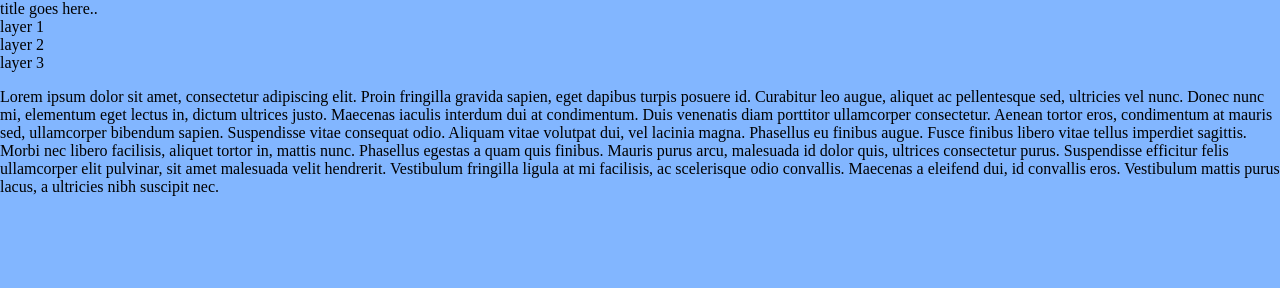
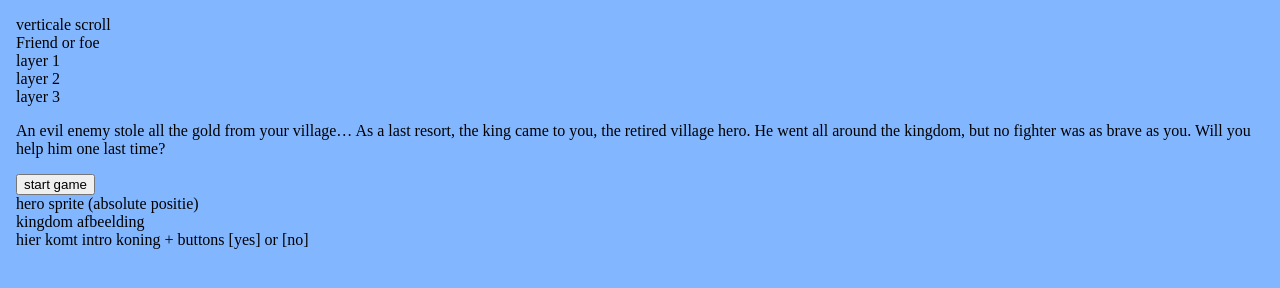
Before and after one commit to lbrndsn/medieval-game, a plain HTML site: page game/index.html in a window 1280 px wide. Drawn offline with Linux system fonts and the light colour scheme.

Commit message:
basic code changed

```diff
--- a/game/assets/css/style.css
+++ b/game/assets/css/style.css
@@ -1,4 +1,4 @@
-body{
-    margin:0;
-    background:#82b6ff;
+body {
+    margin: 1em;
+    background: #82b6ff;
 }
--- a/game/index.html
+++ b/game/index.html
@@ -1,39 +1,38 @@
 <html>
 <head>
-    <title>game game</title>
+    <title>Friend or foe</title>
     <script src="assets/js/collider.js"></script>
     <script src="assets/js/parallax.js"></script>
     <link rel="stylesheet" href="assets/css/style.css">
 </head>
 <body></body>
 
-
-<div class="title">title goes here..</div>
+verticale scroll
+<div class="title">Friend or foe</div>
 <div class="background-title">
     <div class="layer-1">layer 1</div>
     <div class="layer-2">layer 2</div>
     <div class="layer-3">layer 3</div>
 </div>
 
-<div class="main-text">
+<div class="intro-text">
     <p>
-        Lorem ipsum dolor sit amet, consectetur adipiscing elit. Proin fringilla gravida sapien, eget dapibus turpis
-        posuere
-        id. Curabitur leo augue, aliquet ac pellentesque sed, ultricies vel nunc. Donec nunc mi, elementum eget lectus
-        in,
-        dictum ultrices justo. Maecenas iaculis interdum dui at condimentum. Duis venenatis diam porttitor ullamcorper
-        consectetur. Aenean tortor eros, condimentum at mauris sed, ullamcorper bibendum sapien. Suspendisse vitae
-        consequat
-        odio.
+        An evil enemy stole all the gold from your village… As a last resort, the king came to you, the retired village
+        hero. He went all around the kingdom, but no fighter was as brave as you. Will you help him one last time?
+    </p>
+    <button>start game</button>
+</div>
 
-        Aliquam vitae volutpat dui, vel lacinia magna. Phasellus eu finibus augue. Fusce finibus libero vitae tellus
-        imperdiet sagittis. Morbi nec libero facilisis, aliquet tortor in, mattis nunc. Phasellus egestas a quam quis
-        finibus. Mauris purus arcu, malesuada id dolor quis, ultrices consectetur purus. Suspendisse efficitur felis
-        ullamcorper elit pulvinar, sit amet malesuada velit hendrerit. Vestibulum fringilla ligula at mi facilisis, ac
-        scelerisque odio convallis. Maecenas a eleifend dui, id convallis eros. Vestibulum mattis purus lacus, a
-        ultricies
-        nibh suscipit nec.
-    </p>
+<div class="game">
+    <div id="hero">hero sprite (absolute positie)</div>
+    <div class="kingdom">
+        kingdom afbeelding
+        <div id="text-blob">
+
+            hier komt intro koning + buttons [yes] or [no]
+        </div>
+    </div>
+
 </div>
 
 </html>
```
Also changed, not shown: game/cave.html (added, +21 -0 lines), game/countryside.html (added, +28 -0 lines).
